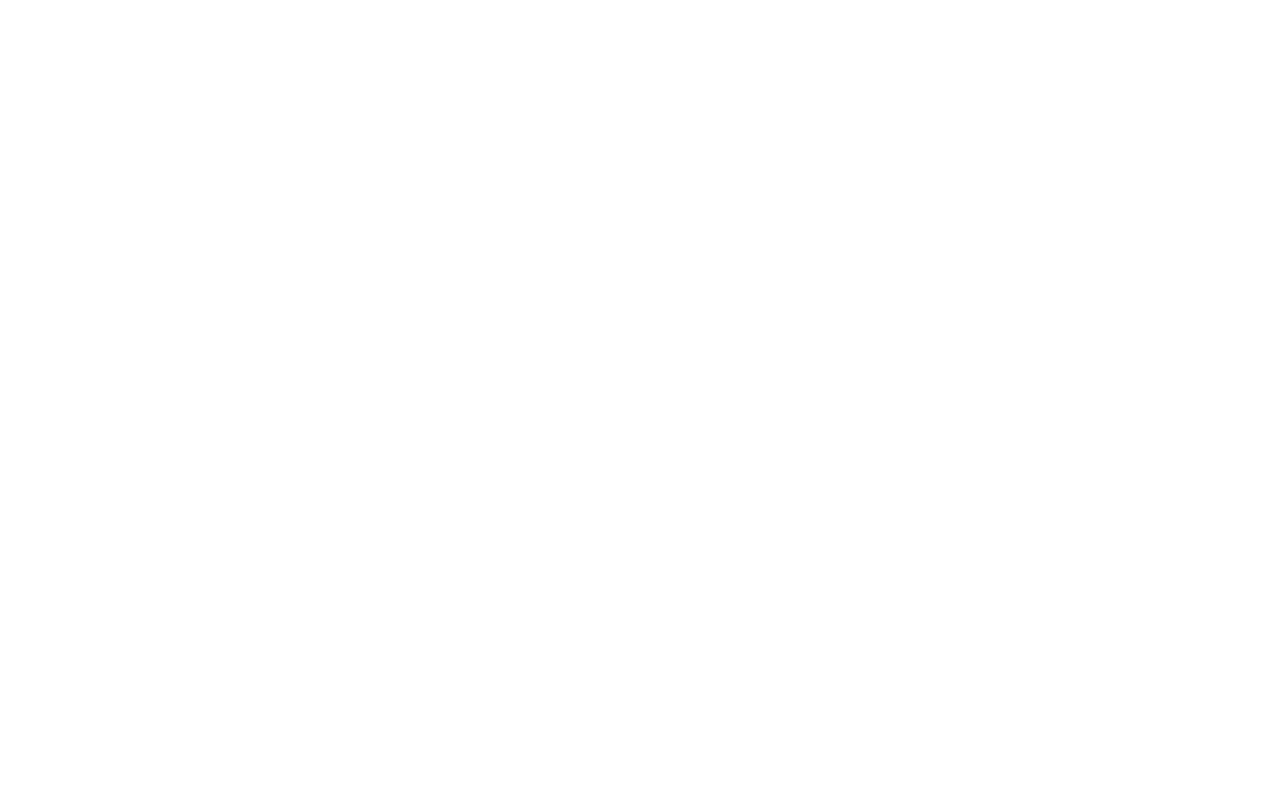
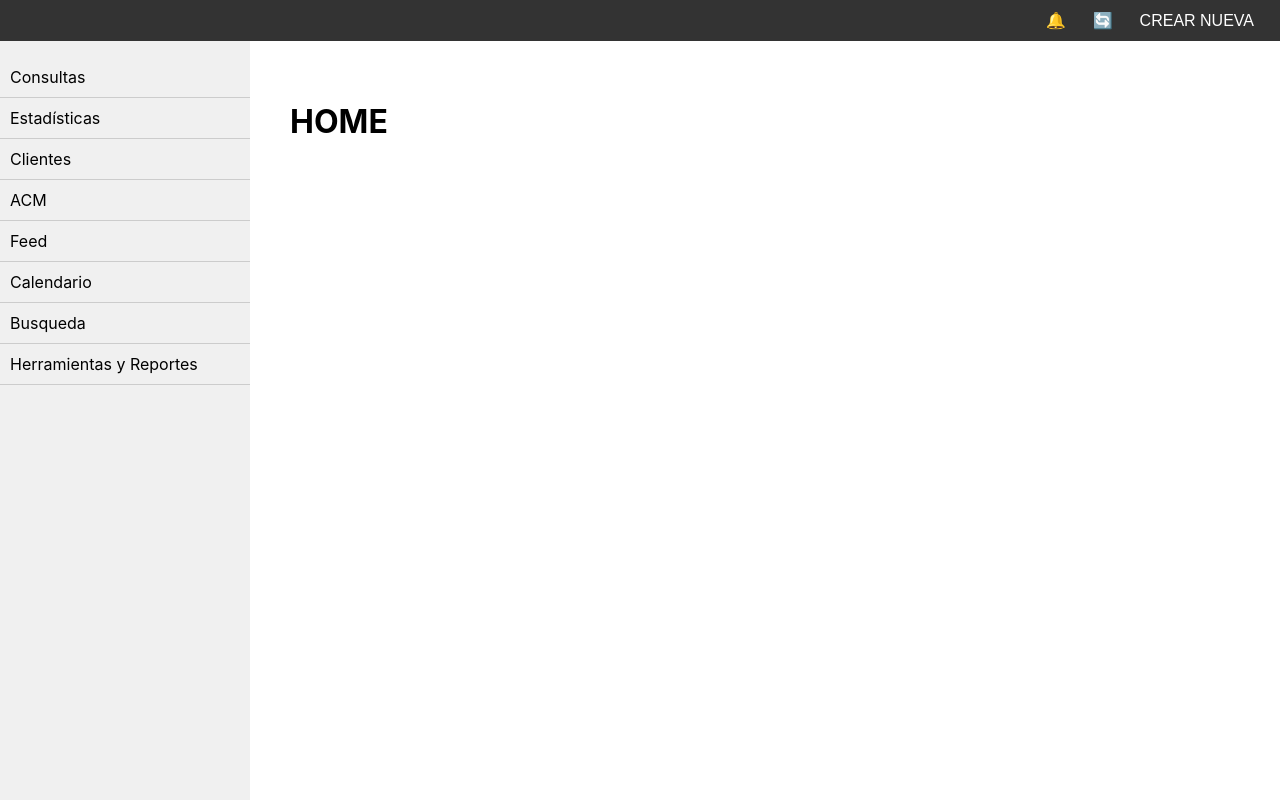
Before and after one commit to agustinrosa22/redbyraices, a React (Create React App) app: page /home in a window 1280 px wide. Before the commit this address had no page. Built offline with nearby package versions, Linux system fonts and the light colour scheme.

Commit message:
Login and sidebar

```diff
--- a/src/App.css
+++ b/src/App.css
@@ -1,3 +1,35 @@
+/* App.css */
+
 .App {
-  /* text-align: center; */
+  display: flex;
+  flex-direction: column;
+  height: 100vh;
 }
+
+.content {
+  display: flex;
+  flex: 1;
+  overflow: hidden; /* Evita que el contenido se vea tapado por la Sidebar */
+}
+
+.main {
+  flex: 1;
+  padding: 20px;
+  overflow-y: auto; /* Agrega una barra de desplazamiento vertical si el contenido es demasiado largo */
+}
+
+.NavBar {
+  /* Estilos de la barra de navegación */
+}
+
+.Sidebar {
+  /* Estilos de la barra lateral */
+  width: 250px; /* Ancho de la Sidebar */
+  background-color: #f0f0f0; /* Color de fondo de la Sidebar */
+  overflow-y: auto; /* Agrega una barra de desplazamiento vertical si la Sidebar es demasiado larga */
+}
+
+.Home {
+  /* Estilos del contenido de la página Home */
+  margin-left: 50%; /* Ajusta el margen izquierdo para dejar espacio para la Sidebar */
+}
--- a/src/App.js
+++ b/src/App.js
@@ -1,13 +1,26 @@
+// App.js
 import './App.css';
 import Login from './Views/Login/Login';
-import { Routes,Route } from 'react-router-dom';
+import { Routes, Route, useLocation } from 'react-router-dom';
+import Home from './Views/Home/Home';
+import NavBar from './Components/NavBar/NavBar';
+import Sidebar from './Components/SideBar/SideBar';
 
 function App() {
+  const location = useLocation();
+
   return (
     <div className="App">
-      <Routes>
-        <Route path='/'element={ <Login />}/>
-      </Routes>
+      {location.pathname !== "/" && <NavBar />}
+      <div className="content">
+        {location.pathname !== "/" && <Sidebar />}
+        <div className="main">
+          <Routes>
+            <Route path='/' element={<Login />} />
+            <Route path='/home' element={<Home />} />
+          </Routes>
+        </div>
+      </div>
     </div>
   );
 }
--- /dev/null
+++ b/src/Components/NavBar/NavBar.jsx
@@ -0,0 +1,21 @@
+// NavBar.jsx
+import React from 'react';
+import style from './NavBar.module.css';
+
+const NavBar = () => {
+  return (
+    <div className={style.navbar}>
+      <button className={style.notificationButton}>
+        <span className={style.icon}>🔔</span> {/* Icono de campana */}
+      </button>
+      <button className={style.refreshButton}>
+        <span className={style.icon}>🔄</span> {/* Icono de refresh */}
+      </button>
+      <button className={style.createButton}>
+        CREAR NUEVA {/* Texto del botón */}
+      </button>
+    </div>
+  );
+};
+
+export default NavBar;
--- /dev/null
+++ b/src/Components/NavBar/NavBar.module.css
@@ -0,0 +1,29 @@
+/* NavBar.module.css */
+.navbar {
+    display: flex;
+    justify-content: flex-end;
+    align-items: center;
+    padding: 10px;
+    background-color: #333;
+  }
+
+  .notificationButton,
+  .refreshButton,
+  .createButton {
+    background-color: transparent;
+    border: none;
+    color: white;
+    cursor: pointer;
+    font-size: 16px;
+    margin-right: 10px;
+  }
+
+  .notificationButton:hover,
+  .refreshButton:hover,
+  .createButton:hover {
+    opacity: 0.7;
+  }
+
+  .icon {
+    margin-right: 5px;
+  }
--- /dev/null
+++ b/src/Components/SideBar/SideBar.jsx
@@ -0,0 +1,38 @@
+import { useState } from 'react';
+import React from 'react';
+import style from './SideBar.module.css';
+
+const Sidebar = () => {
+  const [isExpanded, setIsExpanded] = useState(false);
+
+  const toggleSidebar = () => {
+    setIsExpanded(!isExpanded);
+  };
+
+  return (
+    <div className={`${style.sidebar} ${isExpanded ? style.expanded : ''}`}>
+      <div className={style['sidebar-toggle']} onClick={toggleSidebar}>
+        {isExpanded ? '<' : '>'}
+      </div>
+      <ul className={style['sidebar-menu']}>
+        <li>Consultas</li>
+        <li>Estadísticas</li>
+        <li>Clientes</li>
+        <li>ACM</li>
+        <li>Feed</li>
+        <li>Calendario</li>
+        <li>
+          Busqueda
+          <ul className={style['sub-menu']}>
+            <li>Busqueda Activa</li>
+            <li>Busqueda Avanzada</li>
+            <li>Matcher</li>
+          </ul>
+        </li>
+        <li>Herramientas y Reportes</li>
+      </ul>
+    </div>
+  );
+};
+
+export default Sidebar;
--- /dev/null
+++ b/src/Components/SideBar/SideBar.module.css
@@ -0,0 +1,55 @@
+/* SideBar.module.css */
+
+.sidebar {
+    width: 250px;
+    height: 100%;
+    background-color: #f0f0f0;
+    position: sticky;
+    top: 0;
+    left: 0;
+    overflow-y: auto; /* Agrega una barra de desplazamiento vertical si es necesario */
+    z-index: 1000; /* Asegura que esté por encima de otros elementos */
+    transition: transform 0.3s ease;
+  }
+
+  .sidebar.expanded {
+    transform: translateX(0); /* Muestra la barra lateral completamente */
+  }
+
+  .sidebar-toggle {
+    font-size: 20px;
+    cursor: pointer;
+    position: absolute;
+    top: 10px;
+    right: -20px;
+    background-color: #f0f0f0;
+    padding: 5px;
+  }
+
+  .sidebar-menu {
+    list-style-type: none;
+    padding: 0;
+  }
+
+  .sidebar-menu li {
+    padding: 10px;
+    cursor: pointer;
+    border-bottom: 1px solid #ccc;
+  }
+
+  .sub-menu {
+    display: none;
+  }
+
+  .sidebar-menu li:hover .sub-menu {
+    display: block;
+  }
+
+  .sub-menu li {
+    padding-left: 20px;
+  }
+
+  /* Estilos para el ícono de flecha de expansión/retracción */
+  .sidebar.expanded .sidebar-toggle {
+    transform: rotate(180deg);
+  }
--- /dev/null
+++ b/src/Views/Home/Home.jsx
@@ -0,0 +1,13 @@
+// Home.jsx
+import React from 'react';
+import style from './Home.module.css';
+
+const Home = () => {
+  return (
+    <div className={style.container}>
+      <h1>HOME</h1>
+    </div>
+  );
+};
+
+export default Home;
--- /dev/null
+++ b/src/Views/Home/Home.module.css
@@ -0,0 +1,4 @@
+.container {
+    padding: 20px; /* Ajusta el padding del contenido principal */
+    margin-left: 0px; /* Ajusta el margen izquierdo para evitar solapamientos con la Sidebar */
+  }
--- a/src/Views/Login/Login.module.css
+++ b/src/Views/Login/Login.module.css
@@ -17,12 +17,13 @@
 }
 
 .img {
-    top: 0;
-    width: 90%;
-    height: auto;
-    justify-content: center;
-    align-items:center;
-    margin-bottom: 15%;
+  display: block; /* Asegura que la imagen se comporte como un bloque */
+  margin-left: auto; /* Centra la imagen horizontalmente */
+  margin-right: auto; /* Centra la imagen horizontalmente */
+  width: 20%; /* Ancho de la imagen */
+  height: auto; /* Altura automática para mantener la relación de aspecto */
+  margin-bottom: 5%; /* Espacio entre la imagen y el contenido debajo */
+  margin-top: 0%; /* Espacio entre la imagen y el contenido arriba */
   }
 
 .card {
```
Also changed, not shown: src/Assets/tituloNuevo.png, src/Assets/tituloNuevo1.png (added), src/Views/Login/Login.jsx (line endings or trailing spaces).
